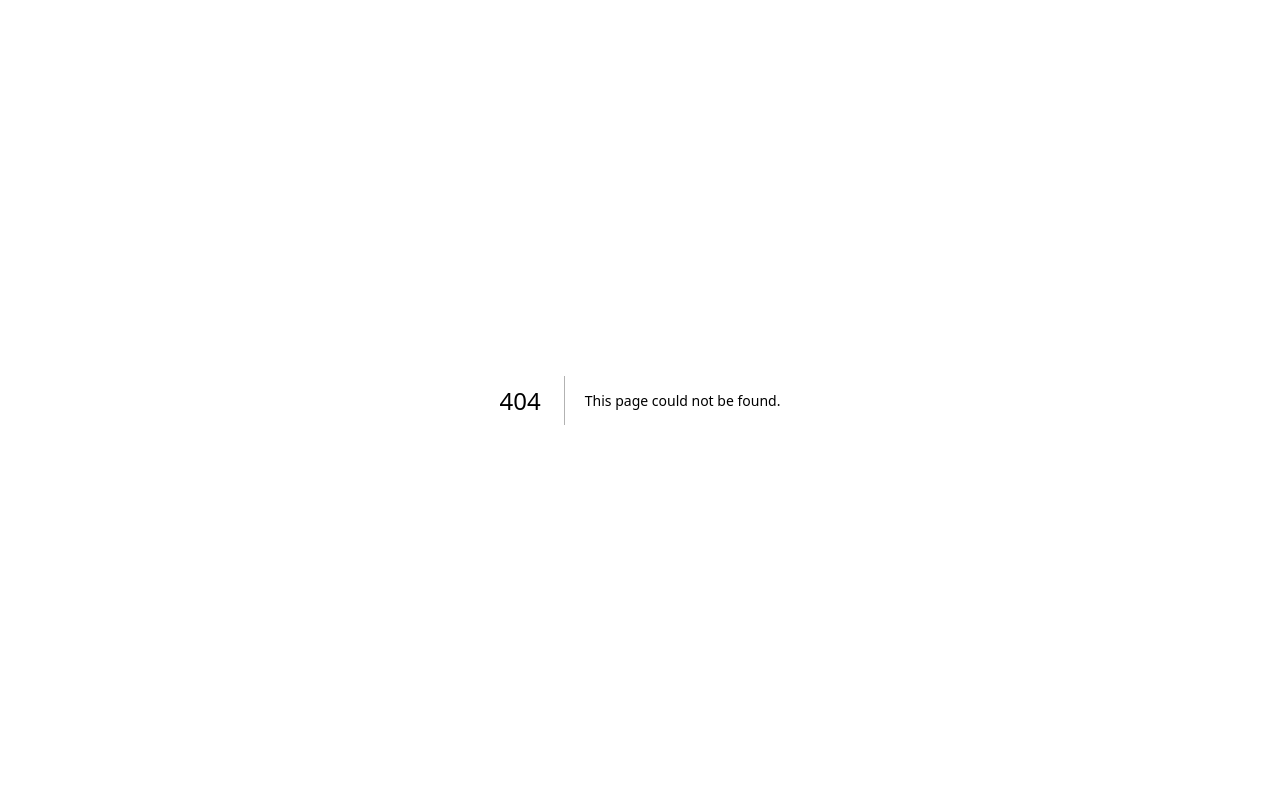
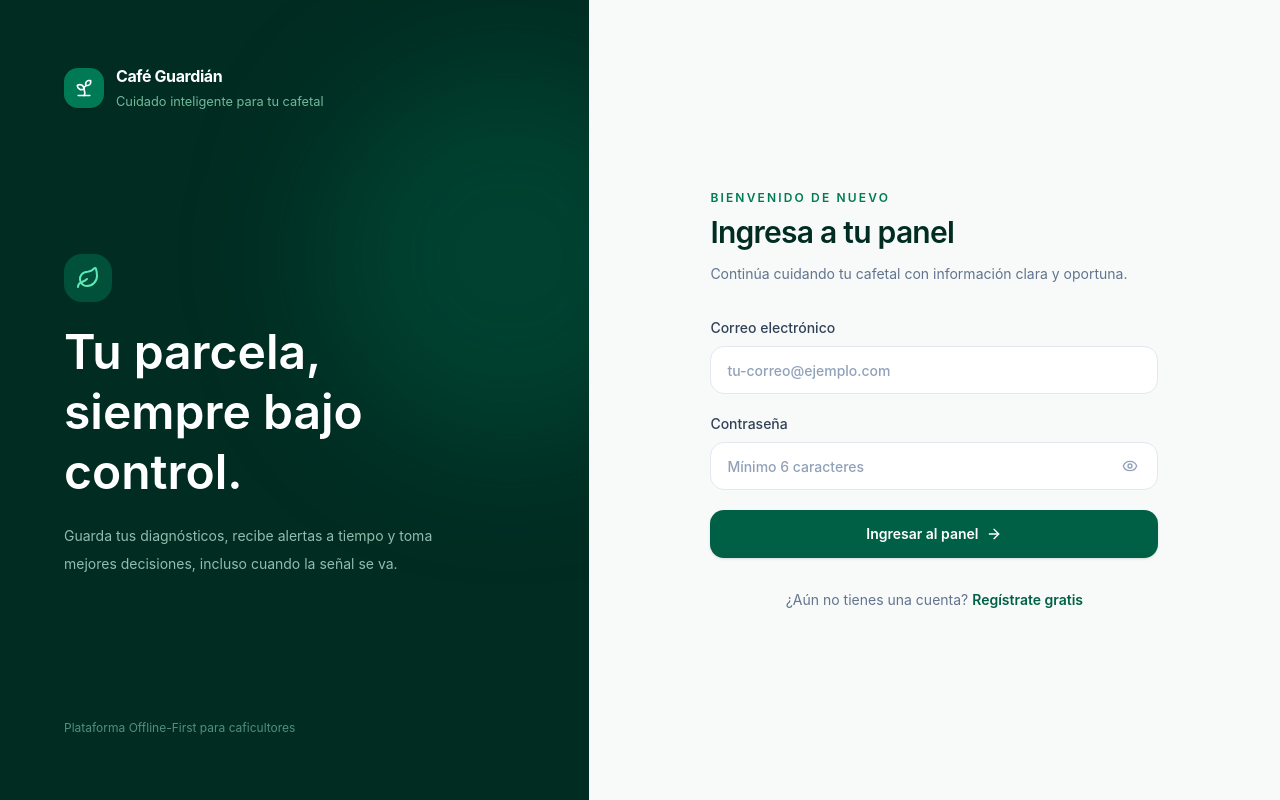
Before and after one commit to Hollow-30/cafeguardian, a Next.js app: page /login in a window 1280 px wide. Before the commit this address had no page. Built offline with nearby package versions, Linux system fonts and the light colour scheme.

Commit message:
Add Supabase login and registration pages

```diff
--- /dev/null
+++ b/app/login/page.tsx
@@ -0,0 +1,7 @@
+import { AuthForm } from "@/components/auth-form"
+
+export const metadata = { title: "Ingresar | Café Guardián", description: "Ingresa a tu panel de Café Guardián." }
+
+export default function LoginPage() {
+  return <AuthForm mode="login" />
+}
--- a/app/page.tsx
+++ b/app/page.tsx
@@ -1,5 +1,6 @@
 "use client"
 
+import Link from "next/link"
 import { useMemo, useState } from "react"
 import { Activity, Camera, CheckCircle2, Cloud, CloudOff, Leaf, RefreshCw, ShieldCheck, Sprout, Sun, Thermometer, WifiOff } from "lucide-react"
 import { SearchBar } from "@/components/search_bar"
--- /dev/null
+++ b/app/registro/page.tsx
@@ -0,0 +1,7 @@
+import { AuthForm } from "@/components/auth-form"
+
+export const metadata = { title: "Crear cuenta | Café Guardián", description: "Crea tu cuenta de Café Guardián." }
+
+export default function RegisterPage() {
+  return <AuthForm mode="register" />
+}
--- /dev/null
+++ b/components/auth-form.tsx
@@ -0,0 +1,88 @@
+"use client"
+
+import Link from "next/link"
+import { useRouter } from "next/navigation"
+import { FormEvent, useState } from "react"
+import { ArrowRight, Eye, EyeOff, Leaf, Loader2, Sprout } from "lucide-react"
+import { createClient } from "@/lib/supabase/client"
+
+type AuthMode = "login" | "register"
+
+export function AuthForm({ mode }: { mode: AuthMode }) {
+  const router = useRouter()
+  const [email, setEmail] = useState("")
+  const [password, setPassword] = useState("")
+  const [name, setName] = useState("")
+  const [showPassword, setShowPassword] = useState(false)
+  const [loading, setLoading] = useState(false)
+  const [message, setMessage] = useState("")
+  const isRegister = mode === "register"
+
+  async function handleSubmit(event: FormEvent<HTMLFormElement>) {
+    event.preventDefault()
+    setLoading(true)
+    setMessage("")
+    const supabase = createClient()
+
+    const result = isRegister
+      ? await supabase.auth.signUp({ email, password, options: { data: { full_name: name }, emailRedirectTo: process.env.NEXT_PUBLIC_DEV_SUPABASE_REDIRECT_URL } })
+      : await supabase.auth.signInWithPassword({ email, password })
+
+    if (result.error) {
+      setMessage(result.error.message.includes("Invalid login") ? "El correo o la contraseña no son correctos." : result.error.message)
+      setLoading(false)
+      return
+    }
+
+    if (isRegister && !result.data.session) {
+      setMessage("Revisa tu correo para confirmar tu cuenta antes de ingresar.")
+      setLoading(false)
+      return
+    }
+
+    router.push("/")
+    router.refresh()
+  }
+
+  return (
+    <main className="min-h-screen bg-[#f7faf8] text-slate-900">
+      <div className="grid min-h-screen lg:grid-cols-[0.92fr_1.08fr]">
+        <section className="relative hidden overflow-hidden bg-emerald-950 p-10 text-white lg:flex lg:flex-col lg:justify-between xl:p-16">
+          <div className="absolute -right-28 top-16 size-96 rounded-full bg-emerald-800/40 blur-3xl" />
+          <div className="relative">
+            <Link href="/" className="flex items-center gap-3" aria-label="Volver al inicio">
+              <span className="flex size-10 items-center justify-center rounded-xl bg-emerald-700 shadow-sm"><Sprout className="size-5" /></span>
+              <span><strong className="block text-base tracking-tight">Café Guardián</strong><small className="text-emerald-200/70">Cuidado inteligente para tu cafetal</small></span>
+            </Link>
+          </div>
+          <div className="relative max-w-md">
+            <div className="mb-5 flex size-12 items-center justify-center rounded-2xl bg-emerald-800/70"><Leaf className="size-6 text-emerald-300" /></div>
+            <h1 className="text-4xl font-semibold leading-tight xl:text-5xl">Tu parcela, siempre bajo control.</h1>
+            <p className="mt-5 max-w-sm text-sm leading-7 text-emerald-100/70">Guarda tus diagnósticos, recibe alertas a tiempo y toma mejores decisiones, incluso cuando la señal se va.</p>
+          </div>
+          <p className="relative text-xs text-emerald-200/50">Plataforma Offline-First para caficultores</p>
+        </section>
+
+        <section className="flex items-center justify-center px-5 py-10 sm:px-8">
+          <div className="w-full max-w-md">
+            <Link href="/" className="mb-10 flex items-center justify-center gap-2 text-sm font-semibold text-emerald-950 lg:hidden"><span className="flex size-9 items-center justify-center rounded-xl bg-emerald-800 text-white"><Sprout className="size-4" /></span>Café Guardián</Link>
+            <div className="mb-8">
+              <p className="text-xs font-semibold uppercase tracking-[0.18em] text-emerald-700">{isRegister ? "Comienza hoy" : "Bienvenido de nuevo"}</p>
+              <h2 className="mt-2 text-3xl font-semibold tracking-tight text-emerald-950">{isRegister ? "Crea tu cuenta" : "Ingresa a tu panel"}</h2>
+              <p className="mt-3 text-sm leading-6 text-slate-500">{isRegister ? "Registra tu parcela y mantén tus cultivos protegidos." : "Continúa cuidando tu cafetal con información clara y oportuna."}</p>
+            </div>
+
+            <form onSubmit={handleSubmit} className="flex flex-col gap-5">
+              {isRegister && <label className="flex flex-col gap-2 text-sm font-medium text-slate-700">Nombre completo<input required value={name} onChange={(event) => setName(event.target.value)} placeholder="Juan Pérez" className="h-12 rounded-xl border border-slate-200 bg-white px-4 outline-none transition placeholder:text-slate-400 focus:border-emerald-600 focus:ring-4 focus:ring-emerald-600/10" /></label>}
+              <label className="flex flex-col gap-2 text-sm font-medium text-slate-700">Correo electrónico<input required type="email" value={email} onChange={(event) => setEmail(event.target.value)} placeholder="tu-correo@ejemplo.com" className="h-12 rounded-xl border border-slate-200 bg-white px-4 outline-none transition placeholder:text-slate-400 focus:border-emerald-600 focus:ring-4 focus:ring-emerald-600/10" /></label>
+              <label className="flex flex-col gap-2 text-sm font-medium text-slate-700">Contraseña<div className="relative"><input required minLength={6} type={showPassword ? "text" : "password"} value={password} onChange={(event) => setPassword(event.target.value)} placeholder="Mínimo 6 caracteres" className="h-12 w-full rounded-xl border border-slate-200 bg-white px-4 pr-12 outline-none transition placeholder:text-slate-400 focus:border-emerald-600 focus:ring-4 focus:ring-emerald-600/10" /><button type="button" onClick={() => setShowPassword(!showPassword)} className="absolute right-3 top-1/2 -translate-y-1/2 rounded-lg p-2 text-slate-400 hover:text-emerald-800" aria-label={showPassword ? "Ocultar contraseña" : "Mostrar contraseña"}>{showPassword ? <EyeOff className="size-4" /> : <Eye className="size-4" />}</button></div></label>
+              {message && <p role="alert" className="rounded-xl bg-amber-50 px-4 py-3 text-sm leading-5 text-amber-900">{message}</p>}
+              <button disabled={loading} type="submit" className="flex h-12 items-center justify-center gap-2 rounded-xl bg-emerald-800 px-5 text-sm font-semibold text-white shadow-sm transition hover:bg-emerald-900 disabled:cursor-not-allowed disabled:opacity-70">{loading ? <Loader2 className="size-4 animate-spin" /> : null}{isRegister ? "Crear mi cuenta" : "Ingresar al panel"}{!loading && <ArrowRight className="size-4" />}</button>
+            </form>
+            <p className="mt-8 text-center text-sm text-slate-500">{isRegister ? "¿Ya tienes una cuenta?" : "¿Aún no tienes una cuenta?"}{" "}<Link href={isRegister ? "/login" : "/registro"} className="font-semibold text-emerald-800 hover:text-emerald-950">{isRegister ? "Inicia sesión" : "Regístrate gratis"}</Link></p>
+          </div>
+        </section>
+      </div>
+    </main>
+  )
+}
--- /dev/null
+++ b/lib/supabase/client.ts
@@ -0,0 +1,8 @@
+import { createBrowserClient } from "@supabase/ssr"
+
+export function createClient() {
+  return createBrowserClient(
+    process.env.NEXT_PUBLIC_SUPABASE_URL!,
+    process.env.NEXT_PUBLIC_SUPABASE_PUBLISHABLE_KEY!,
+  )
+}
--- a/package.json
+++ b/package.json
@@ -10,6 +10,8 @@
   },
   "dependencies": {
     "@base-ui/react": "^1.5.0",
+    "@supabase/ssr": "^0.7.0",
+    "@supabase/supabase-js": "^2.118.0",
     "@vercel/analytics": "1.6.1",
     "class-variance-authority": "^0.7.1",
     "clsx": "^2.1.1",
```
Also changed, not shown: 1 other file (tests, documents, lock files or other folders).
